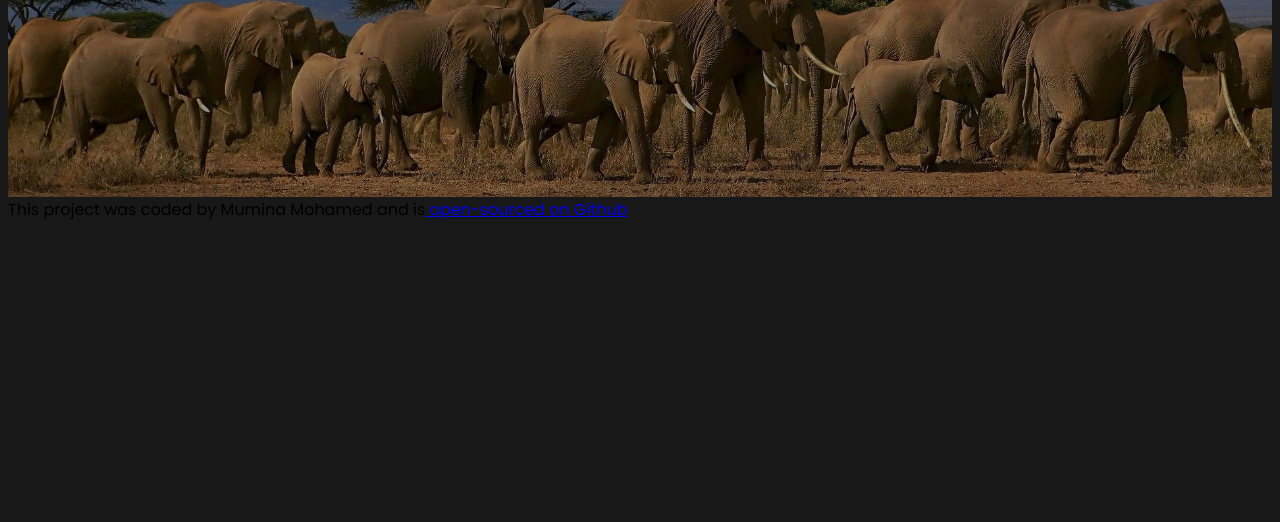
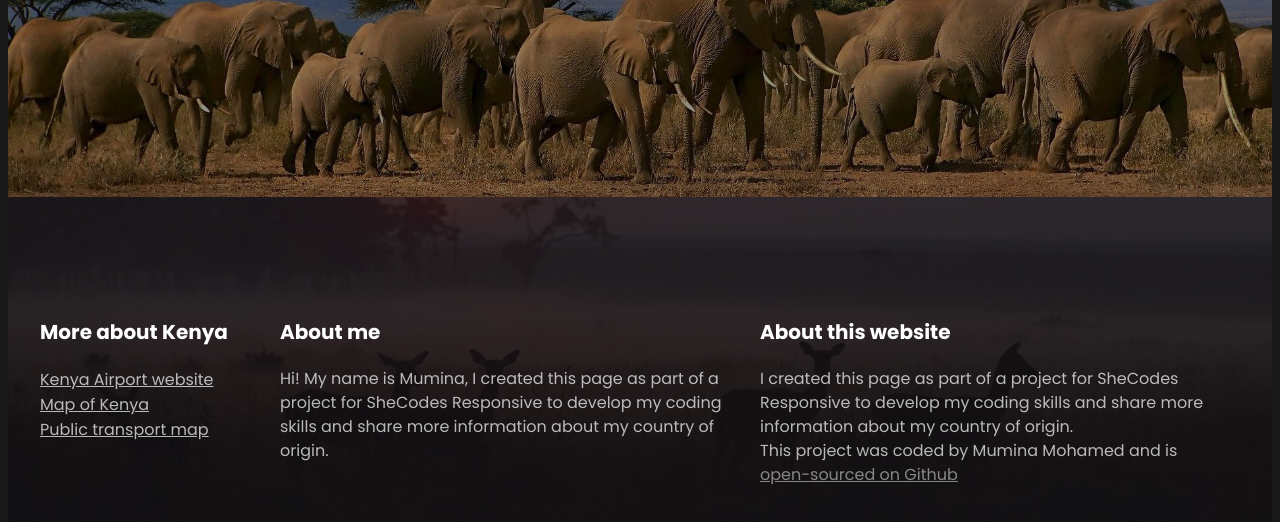
Before and after one commit to Mumina033/travel-project, a plain HTML site: page index.html in a window 1280 px wide. Shown: the part 516-1038 px from the top of the page. Before the commit the page ends 800 px from the top, so only its background shows below. Drawn offline with Linux system fonts and the light colour scheme.

Commit message:
added the footer

```diff
--- a/index.html
+++ b/index.html
@@ -20,14 +20,56 @@
         <h2>Discover Kenya's Breathtaking Landscapes</h2>
         <a href="#more">Learn more</a>
       </header>
+    </div>
     <footer>
+      <section class="grid">
+        <div>
+          <h3>More about Kenya</h3>
+          <ul>
+            <li>
+              <a href="https://www.kaa.go.ke/?v=518f4a738816" target="_blank"
+                >Kenya Airport website</a
+              >
+            </li>
+            <li>
+              <a
+                href="https://maps.app.goo.gl/zYX5Ra9v6UJ9434PA"
+                target="_blank"
+                >Map of Kenya</a
+              >
+            </li>
+            <li>
+              <a
+                href="https://www.scribd.com/document/21167345/Nairobi-Matatu-Routes"
+                target="_blank"
+                >Public transport map</a
+              >
+            </li>
+          </ul>
+        </div>
+        <div>
+          <h3>About me</h3>
+          <p>
+            Hi! My name is Mumina, I created this page as part of a project for
+            SheCodes Responsive to develop my coding skills and share more
+            information about my country of origin.
+          </p>
+        </div>
+        <div>
+          <h3>About this website</h3>
+          <p>
+            I created this page as part of a project for SheCodes Responsive to
+            develop my coding skills and share more information about my country
+            of origin. <br />
             This project was coded by Mumina Mohamed and is<a
               href="https://github.com/Mumina033/travel-project"
               target="_blank"
             >
               open-sourced on Github
             </a>
+          </p>
+        </div>
+      </section>
     </footer>
-    </div>
   </body>
 </html>
--- a/src/style.css
+++ b/src/style.css
@@ -5,6 +5,11 @@ body {
 .container {
   max-width: 1400px;
   margin: 0 auto;
+}
+
+.grid {
+  display: grid;
+  grid-template-columns: 1fr 2fr 2fr;
 }
 
 header {
@@ -52,7 +57,53 @@ header a {
   text-transform: uppercase;
 }
 
-@media (max-width: 900px) {
+footer {
+  color: white;
+  background-image: linear-gradient(
+      rgba(15, 15, 19, 0.8),
+      rgba(15, 15, 19, 0.9)
+    ),
+    url("../images/deers.jpg");
+  background-repeat: no-repeat;
+  background-size: cover;
+  padding: 100px 0;
+}
+
+section {
+  max-width: 1200px;
+  margin: 0 auto;
+}
+
+footer h3 {
+  font-weight: 700;
+  font-size: 20px;
+  line-height: 30px;
+}
+
+footer p {
+  font-weight: 400;
+  font-size: 16px;
+  line-height: 24px;
+  margin-right: 20px;
+  opacity: 0.7;
+}
+
+footer ul {
+  padding: 0;
+}
+
+footer li {
+  list-style: none;
+  margin: 0;
+  padding: 0;
+}
+
+footer a {
+  color: white;
+  opacity: 0.7;
+}
+
+@media (max-width: 960px) {
   header {
     padding: 60px 0;
   }
```
Also changed, not shown: images/deer.png (added), images/deers.jpg (added). Lines whose indentation alone changed are shown as unchanged.
